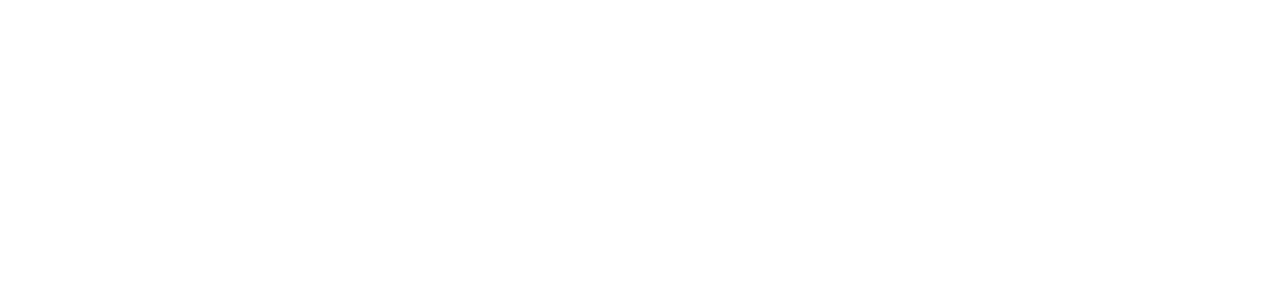
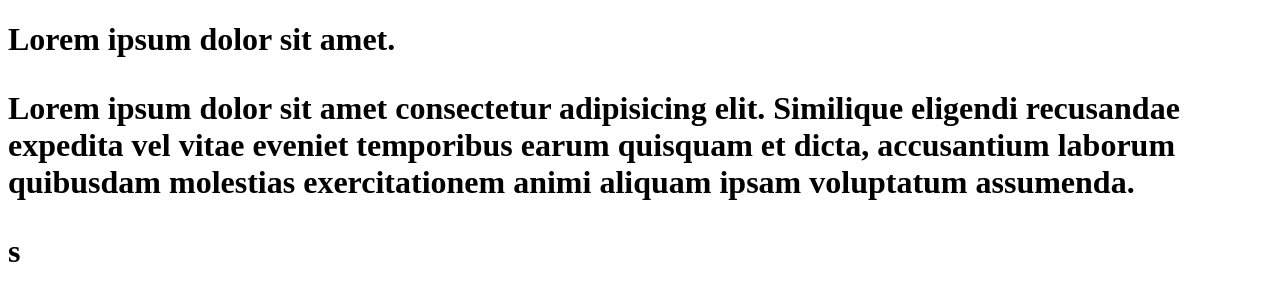
Before and after one commit to KotyshevaYulya/github-tutorial-, a plain HTML site: page index.html in a window 1280 px wide. Drawn offline with Linux system fonts and the light colour scheme.

Commit message:
+ заголовок

```diff
--- a/css/styles.css
+++ b/css/styles.css
@@ -1,4 +1,4 @@
 body {
   background-color: #fff;
-  color: #2a2a2a;
+  color: #2a2a2as;
 }
--- a/index.html
+++ b/index.html
@@ -6,6 +6,9 @@
         <title>Git rules! </title>
     </head>
 <body>
-
+<h1>Lorem ipsum dolor sit amet.<h1>
+    <p>
+        Lorem ipsum dolor sit amet consectetur adipisicing elit. Similique eligendi recusandae expedita vel vitae eveniet temporibus earum quisquam et dicta, accusantium laborum quibusdam molestias exercitationem animi aliquam ipsam voluptatum assumenda.</p>
 </body>
 </html>
+s
```
Also changed, not shown: css/.prettierrc.json (added).
